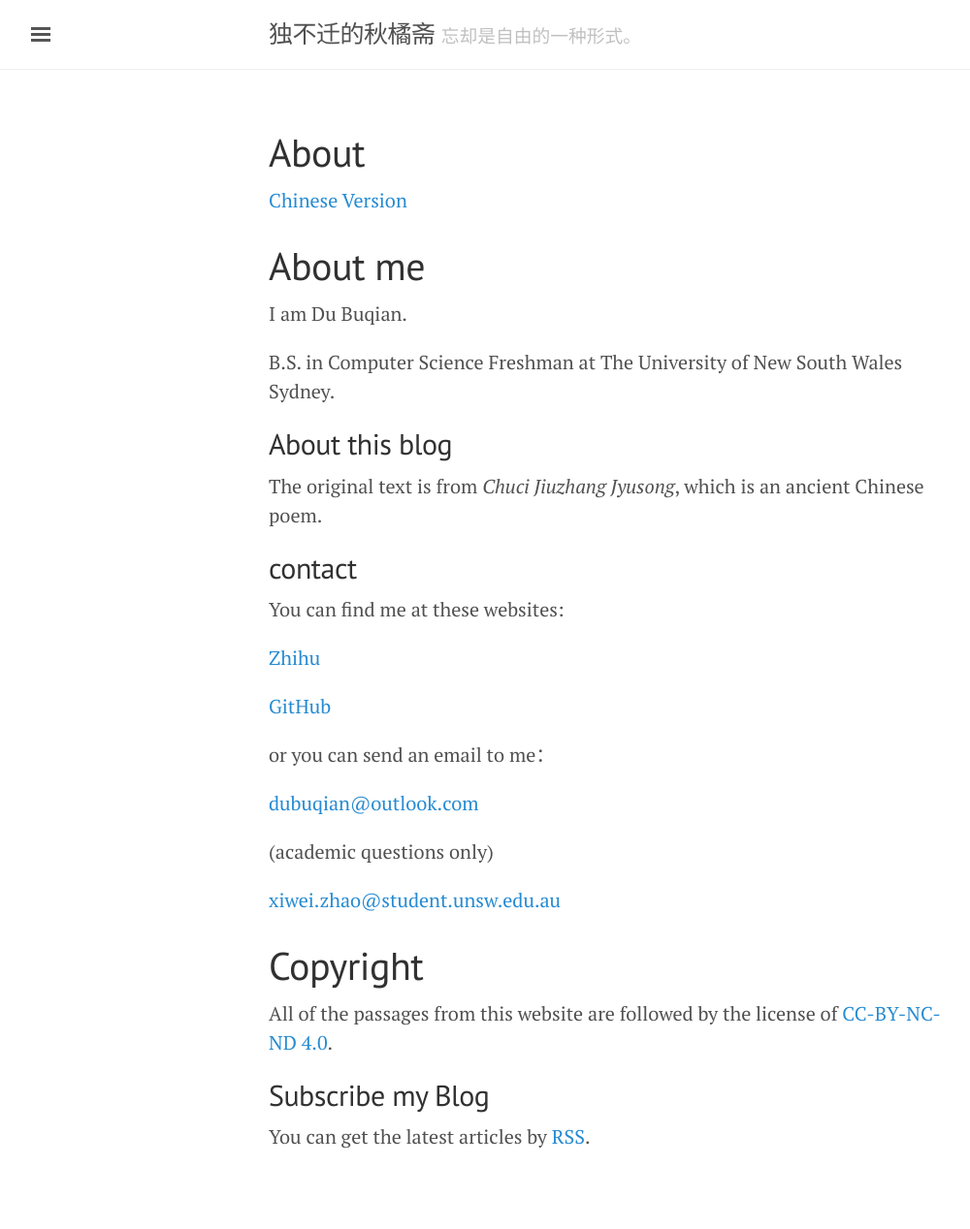
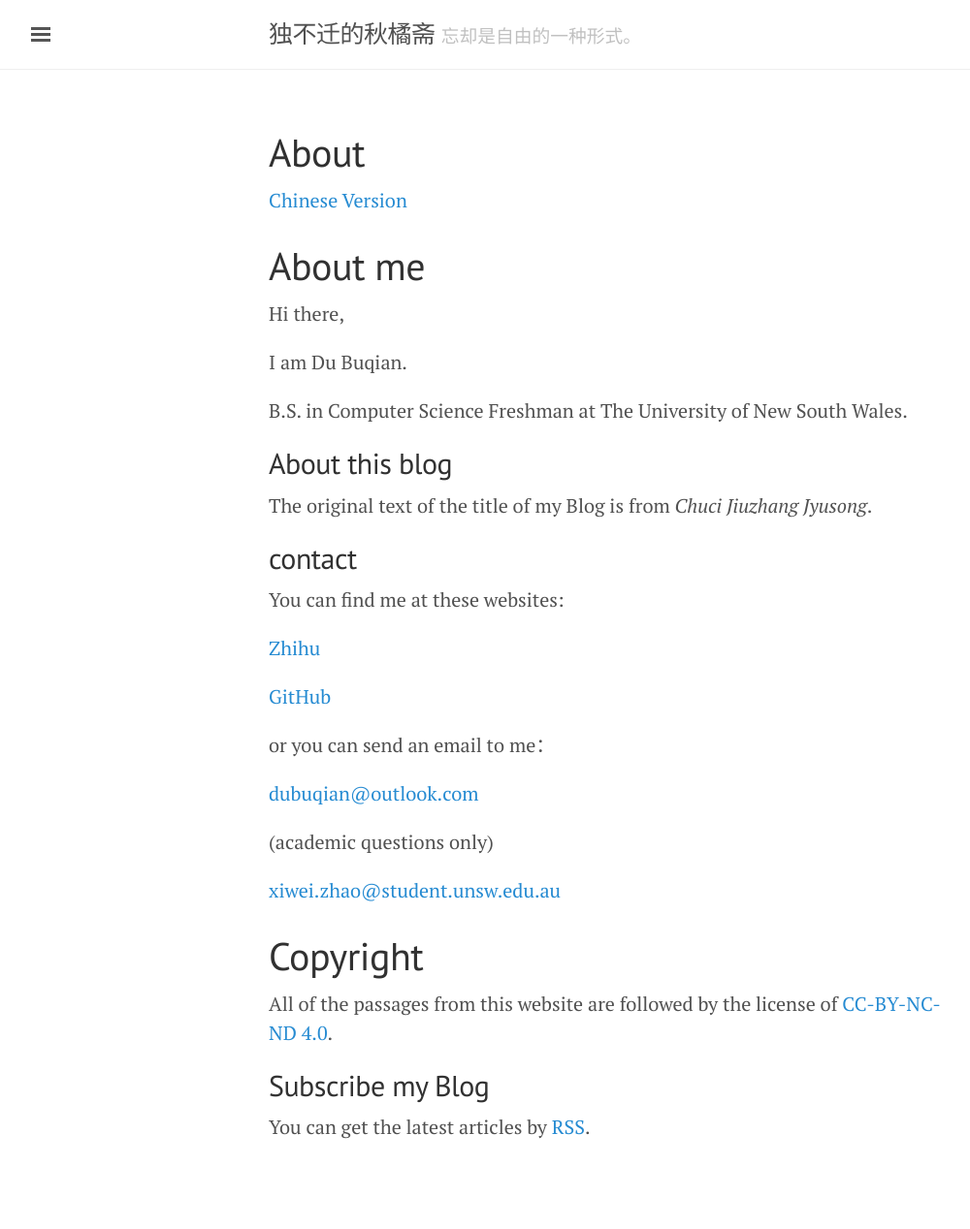
Before and after one commit to dubuqian/dubuqian.github.io, a Jekyll site: the page built from about-en.md, in a window 1280 px wide. Shown: the whole page at 97% size, without its empty margins (3-1003 px from the left). Built offline with Jekyll 4.4.1, drawn with Linux system fonts in a browser that asks for light colours; a script that is not in the unit is left out; comment, search, counter and statistics services are not loaded.

Commit message:
ah, just to prove that I am still alive...

```diff
--- a/about-en.md
+++ b/about-en.md
@@ -6,13 +6,14 @@ title: About
 [Chinese Version](/about)
 
 # About me
+Hi there,
 
 I am Du Buqian.
 
-B.S. in Computer Science Freshman at The University of New South Wales Sydney.
+B.S. in Computer Science Freshman at The University of New South Wales.
 
 ## About this blog
-The original text is from *Chuci Jiuzhang Jyusong*, which is an ancient Chinese poem.
+The original text of the title of my Blog is from *Chuci Jiuzhang Jyusong*.
 
 
 ## contact
```
